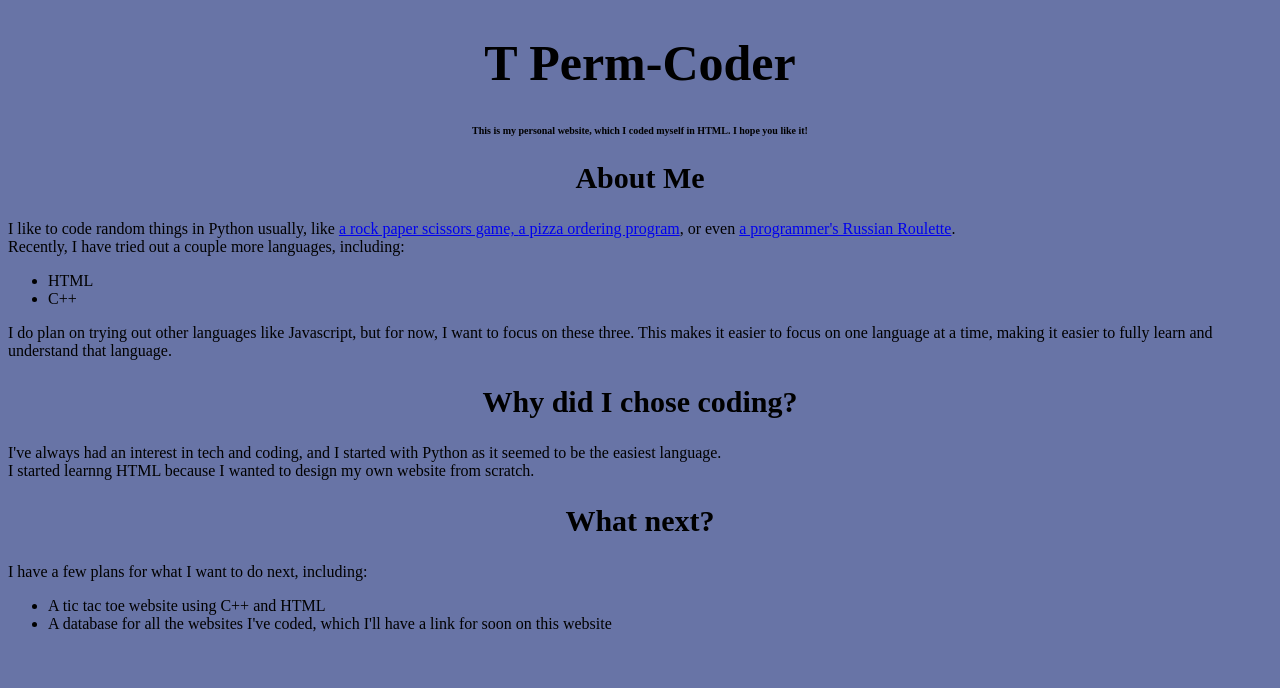
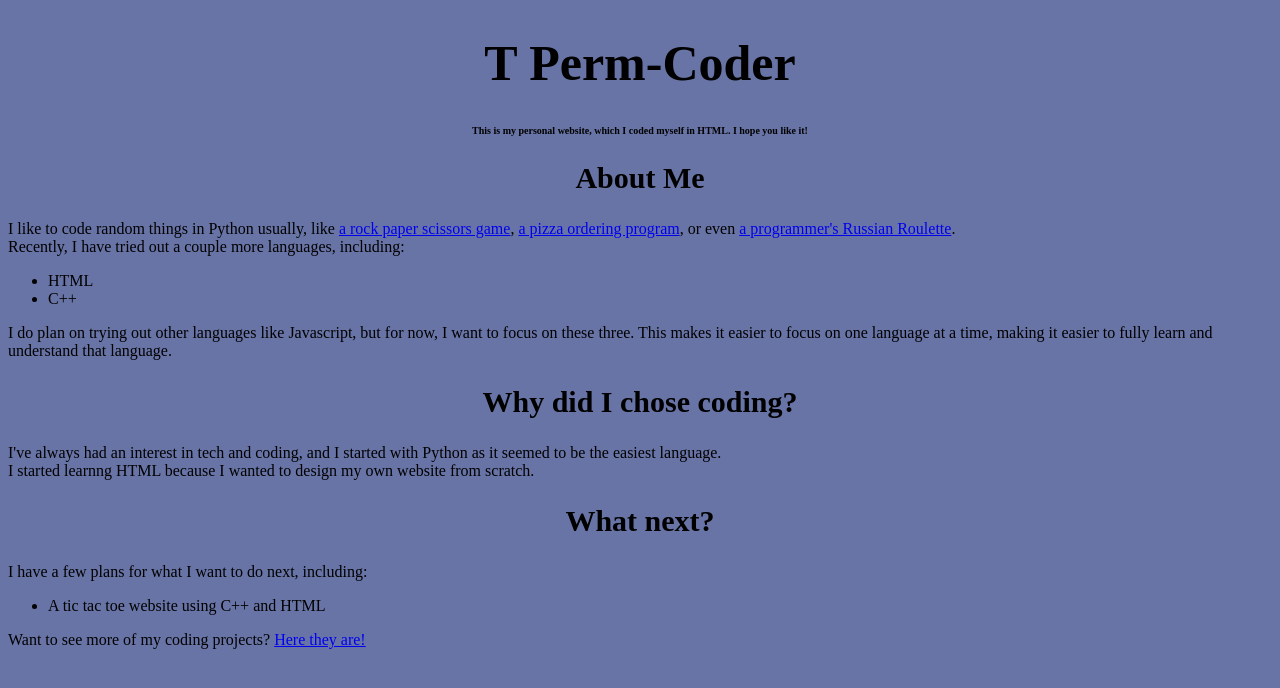
Before and after one commit to T-Perm777/My-Website, a plain HTML site: page index.html in a window 1280 px wide. Drawn offline with Linux system fonts and the light colour scheme.

Commit message:
Update index.html

```diff
--- a/index.html
+++ b/index.html
@@ -13,7 +13,7 @@
     <body style="background-color:rgb(104, 116, 166)">
         <main>
             <h2>About Me</h2>
-            <p>I like to code random things in Python usually, like <a href="https://gist.github.com/T-Perm777/a644e5b1aec069b38bb234e1ba62b806">a rock paper scissors game, <a href="https://gist.github.com/T-Perm777/a70b828e9bcd68e8541a48afb323d9f2">a pizza ordering program</a>, or even <a href="https://gist.github.com/T-Perm777/25f2bf82f4312cd36d6caf6f86f91f5e">a programmer's Russian Roulette</a>.<br> Recently, I have tried out a couple more languages, including:</p>
+            <p>I like to code random things in Python usually, like <a href="https://gist.github.com/T-Perm777/a644e5b1aec069b38bb234e1ba62b806">a rock paper scissors game</a>, <a href="https://gist.github.com/T-Perm777/a70b828e9bcd68e8541a48afb323d9f2">a pizza ordering program</a>, or even <a href="https://gist.github.com/T-Perm777/25f2bf82f4312cd36d6caf6f86f91f5e">a programmer's Russian Roulette</a>.<br> Recently, I have tried out a couple more languages, including:</p>
             <ul>
                 <li>HTML</li>
                 <li>C++</li>
@@ -25,8 +25,8 @@
             <p>I have a few plans for what I want to do next, including:</p>
             <ul>
                 <li>A tic tac toe website using C++ and HTML</li>
-                <li>A database for all the websites I've coded, which I'll have a link for soon on this website</li>
             </ul>
+            <p>Want to see more of my coding projects? <a href="https://t-perm777.github.io/my-website/my-projects/">Here they are!</p>
         </main>
     </body>
 </html>
```
